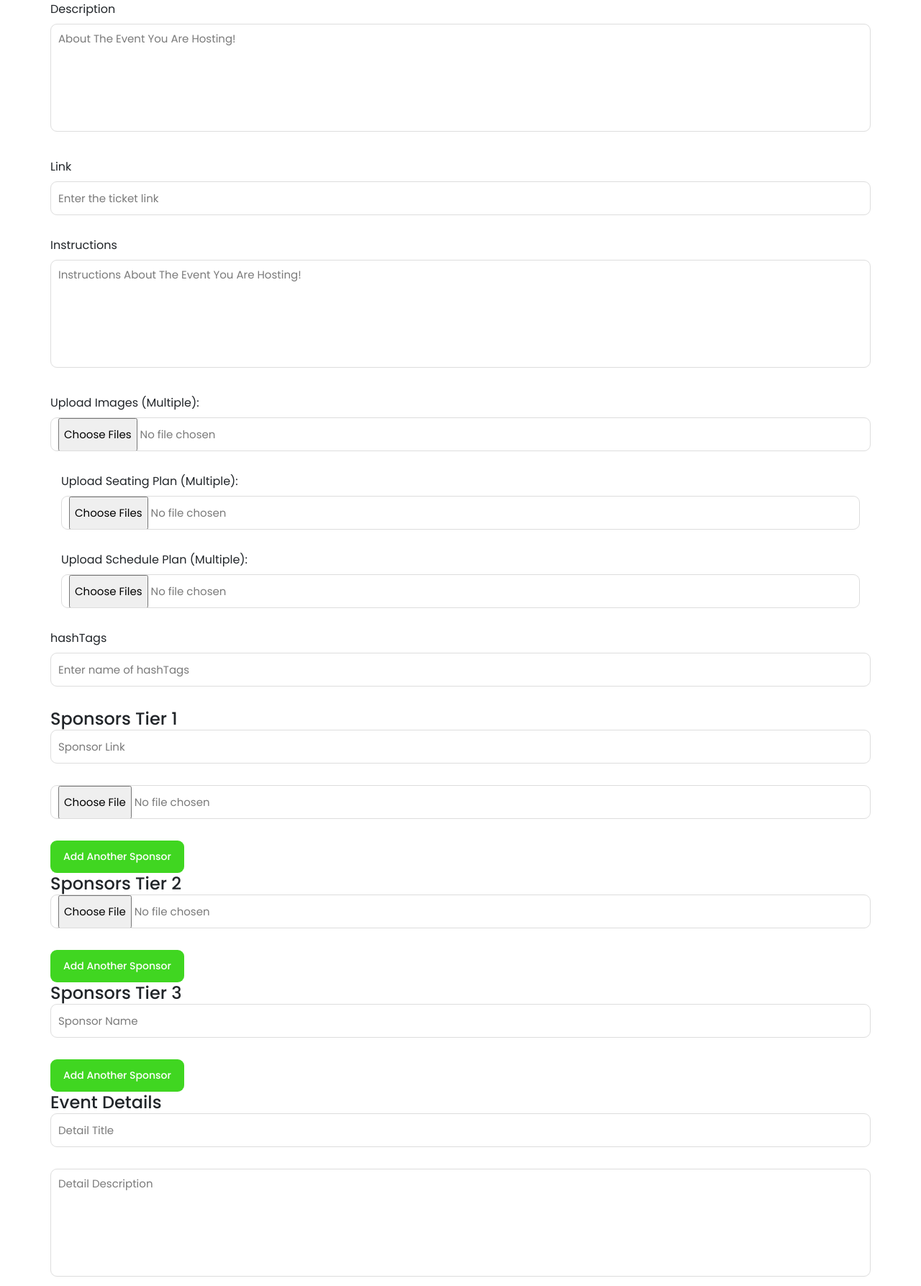
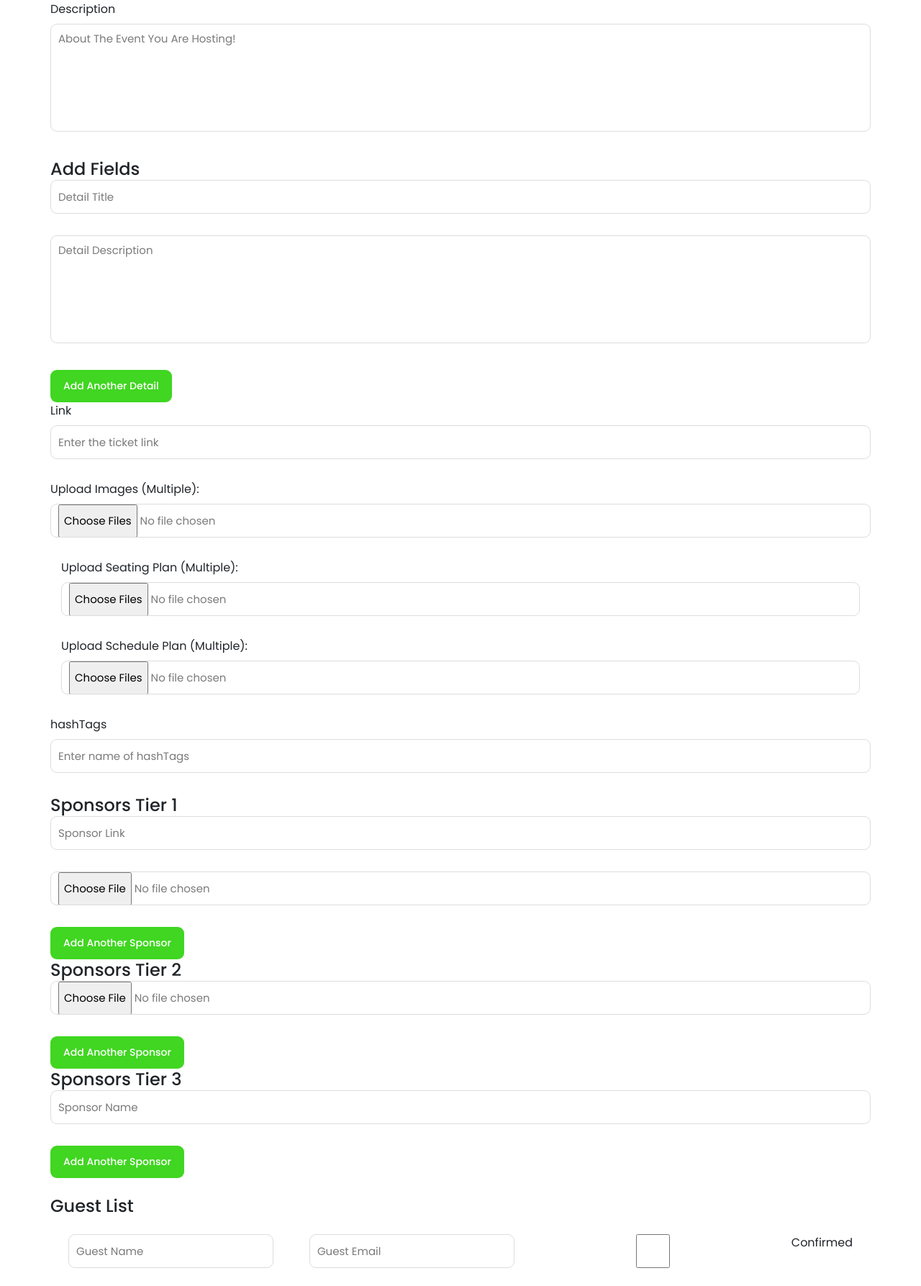
Before and after one commit to Kode-with-Karan/EMWA, a Django app: page /create/ in a window 1280 px wide. Shown: the part 821-2608 px from the top of the page at 72% size. Run offline with Django 5.2, Linux system fonts and the light colour scheme; a user stored in the database is signed in; some libraries are stand-ins or nearby versions.

Commit message:
Fix the create event fields

```diff
--- a/EMS/templates/events/event_detail.html
+++ b/EMS/templates/events/event_detail.html
@@ -149,14 +149,14 @@
                 </div> -->
                 <!-- <h4>Instructions</h4> -->
                  <br>
-                <h5 style="margin: 5px 0;"> Instructions </h5>
+                <!-- <h5 style="margin: 5px 0;"> Instructions </h5>
                 <br>
                 <ul>
                     <input type="checkbox" name="instr_toggle" id="instr_toggle">
                     <p id="instr_para">{{ event.instructions | linebreaksbr }}</p>
                     <label for="instr_toggle"><a></a></label>
 
-                </ul>
+                </ul> -->
                 {% for detail in event.details.all %}
                 <h4>{{detail.title}}</h4>
                 <br>
--- a/EMS/templates/events/event_form.html
+++ b/EMS/templates/events/event_form.html
@@ -74,6 +74,15 @@
                                 {{ form.description }}
                             </fieldset>
                         </div>
+                        <div id="detail-section" class="col-sm-12">
+                            <h4>Add Fields </h4>
+                            <div class="detail-group">
+                                <input type="text" name="detail_title" placeholder="Detail Title">
+                                <textarea name="detail_description" placeholder="Detail Description"></textarea>
+                            </div>
+                            <button type="button" class="main-dark-button" id="add-detail-btn">Add Another Detail</button>
+                            <br>
+                        </div>
                         <div class="col-lg-12">
                             <fieldset>
                                 <label for="{{ form.link.id_for_label }}">Link</label>
@@ -81,13 +90,13 @@
                                 {{ form.link }}
                             </fieldset>
                         </div>
-                        <div class="col-lg-12">
+                        <!-- <div class="col-lg-12">
                             <fieldset>
                                 <label for="{{ form.instructions.id_for_label }}">Instructions</label>
 
                                 {{ form.instructions }}
                             </fieldset>
-                        </div>
+                        </div> -->
                         {% if active_page == 'update'%}
                         <div class="col-lg-12">
                             <fieldset>
@@ -199,15 +208,7 @@
                             </div>
                             <button type="button" id="add-sponsor2-btn" class="main-dark-button" >Add Another Sponsor</button>
                         </div>
-                        <div id="detail-section" class="col-sm-12">
-                            <h4>Event Details</h4>
-                            <div class="detail-group">
-                                <input type="text" name="detail_title" placeholder="Detail Title">
-                                <textarea name="detail_description" placeholder="Detail Description"></textarea>
-                            </div>
-                            <button type="button" class="main-dark-button" id="add-detail-btn">Add Another Detail</button>
-                            <br>
-                        </div>
+
                         <!-- Guest List Section -->
                         <div class="guest-form col-sm-12">
                             <br>
```
